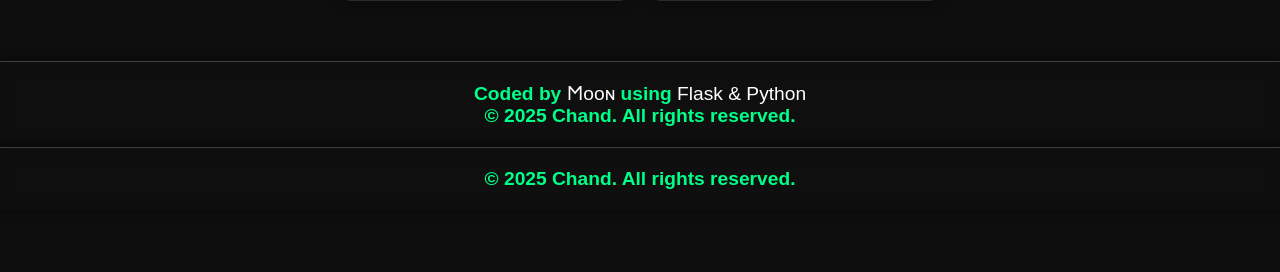
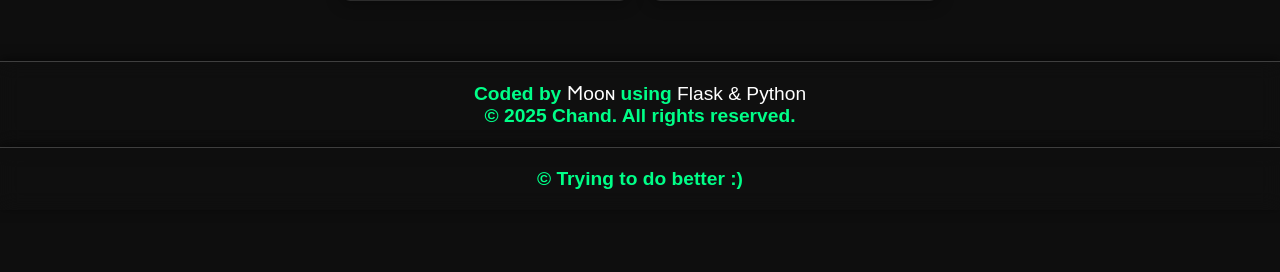
Before and after one commit to skchand786/crispy-chiken, a Flask app: page /contact in a window 1280 px wide. Shown: the part 431-703 px from the top of the page. Run offline with Flask 3, Linux system fonts and the light colour scheme.

Commit message:
Update base.html

```diff
--- a/templates/base.html
+++ b/templates/base.html
@@ -29,7 +29,7 @@
 </main>
 
 <footer>
-    <p>&copy; 2025 Chand. All rights reserved.</p>
+    <p>&copy; Trying to do better :)</p>
 </footer>
 
 </body>
```
